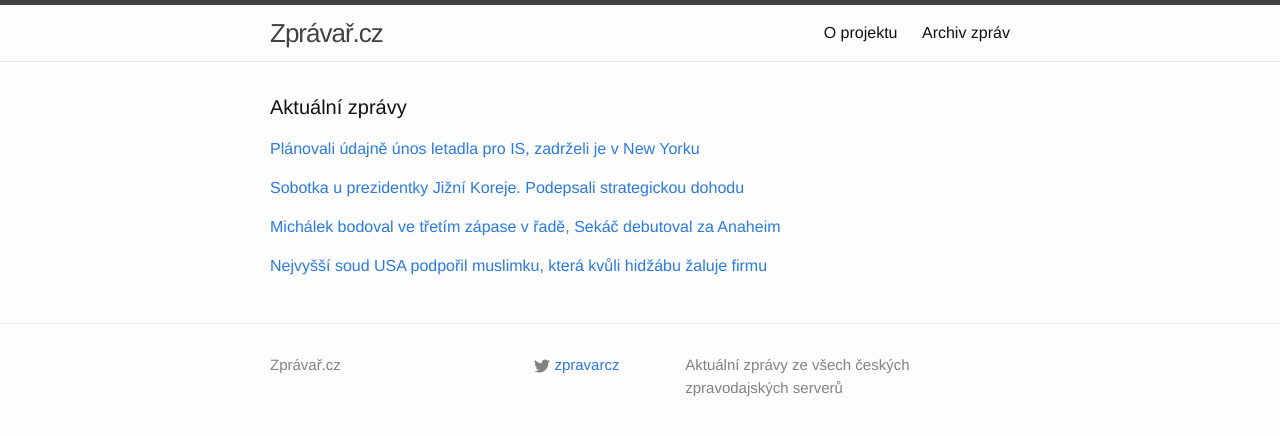
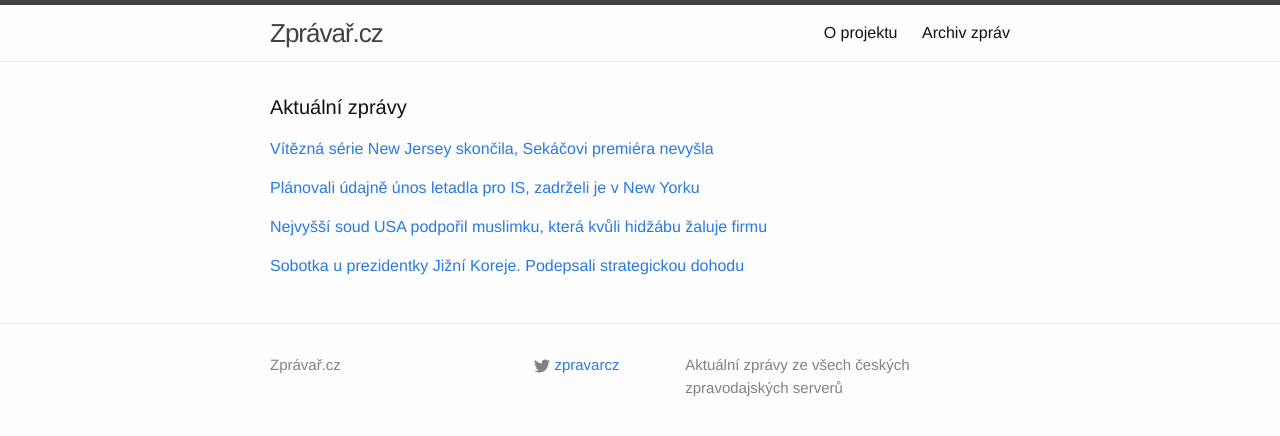
Before and after one commit to adliska/zpravar, a Jekyll site: the page built from index.html, in a window 1280 px wide. Shown: the top 436 px of the page. Built offline with Jekyll 4.4.1, drawn with Linux system fonts in a browser that asks for light colours.

Commit message:
zpravar news update

```diff
--- a/index.html
+++ b/index.html
@@ -5,33 +5,34 @@
 <div class="home">
     <h1 class="page-heading">Aktuální zprávy</h1>
 
-<p><a href="javascript:;" onclick="toggle_visibility('zpravy0')">Plánovali údajně únos letadla pro IS, zadrželi je v New Yorku</a></p>
+<p><a href="javascript:;" onclick="toggle_visibility('zpravy0')">Vítězná série New Jersey skončila, Sekáčovi premiéra nevyšla</a></p>
 <div id="zpravy0" style="display:none">
+<ul>
+<li><a href=http://www.denik.cz/hokej/vitezna-serie-new-jersey-skoncila-sekacovi-premiera-nevysla-20150226.html>Vítězná série New Jersey skončila, Sekáčovi premiéra nevyšla - www.denik.cz</a></li>
+<li><a href=http://hokej.idnes.cz/michalek-bodoval-ve-tretim-zapase-v-rade-f04-/nhl.aspx?c=A150226_071009_nhl_Mkr>Michálek bodoval ve třetím zápase v řadě, Sekáč debutoval za Anaheim - hokej.idnes.cz</a></li>
+<li><a href=http://sport.aktualne.cz/play-off-se-vzdaluje-new-jersey-po-serii-vyher-zase-padlo/r~855a88a8bd7d11e486b9002590604f2e/>Play off se vzdaluje. New Jersey po sérii výher zase padlo - sport.aktualne.cz</a></li>
+<li><a href=http://www.sportovninoviny.cz/zpravy/vitezna-serie-new-jersey-skoncila-sekacovi-premiera-nevysla/1185957>Vítězná série New Jersey skončila, Sekáčovi premiéra nevyšla - www.sportovninoviny.cz</a></li>
+</ul>
+</div><p><a href="javascript:;" onclick="toggle_visibility('zpravy1')">Plánovali údajně únos letadla pro IS, zadrželi je v New Yorku</a></p>
+<div id="zpravy1" style="display:none">
 <ul>
 <li><a href=http://www.ceskatelevize.cz/ct24/svet/302909-planovali-udajne-unos-letadla-pro-is-zadrzeli-je-v-new-yorku/>Plánovali údajně únos letadla pro IS, zadrželi je v New Yorku - www.ceskatelevize.cz</a></li>
 <li><a href=http://zpravy.aktualne.cz/zahranici/tri-cizinci-zadrzeni-v-usa-byli-obvineni-z-podpory-islamistu/r~1a9bd53abd7d11e49fc3002590604f2e/>Tři cizinci zadržení v USA byli obviněni z podpory islamistů - zpravy.aktualne.cz</a></li>
 <li><a href=http://www.ceskatelevize.cz/ct24/svet/302909-planovali-unos-letadla-pro-is-zadrzeli-je-v-new-yorku/>Plánovali únos letadla pro IS, zadrželi je v New Yorku - www.ceskatelevize.cz</a></li>
 <li><a href=http://www.ceskenoviny.cz/zpravy/zpravy/tri-cizinci-v-usa-byli-obvineni-z-podpory-islamistu/1185938>Tři cizinci v USA byli obviněni z podpory islamistů - www.ceskenoviny.cz</a></li>
 </ul>
-</div><p><a href="javascript:;" onclick="toggle_visibility('zpravy1')">Sobotka u prezidentky Jižní Koreje. Podepsali strategickou dohodu </a></p>
-<div id="zpravy1" style="display:none">
+</div><p><a href="javascript:;" onclick="toggle_visibility('zpravy2')">Nejvyšší soud USA podpořil muslimku, která kvůli hidžábu žaluje firmu</a></p>
+<div id="zpravy2" style="display:none">
+<ul>
+<li><a href=http://zpravy.idnes.cz/spor-o-muslimsky-satek-usa-d08-/zahranicni.aspx?c=A150226_065335_zahranicni_skr>Nejvyšší soud USA podpořil muslimku, která kvůli hidžábu žaluje firmu - zpravy.idnes.cz</a></li>
+<li><a href=http://www.novinky.cz/zahranicni/amerika/362697-nejvyssi-soud-usa-podporil-muslimku-ve-sporu-o-noseni-satku.html>Nejvyšší soud USA podpořil muslimku ve sporu o nošení šátku  - www.novinky.cz</a></li>
+<li><a href=http://zpravy.aktualne.cz/zahranici/nejvyssi-soud-usa-podporil-muslimku-ve-sporu-o-noseni-satku/r~264c3ae0bd4211e49e4b0025900fea04/>Nejvyšší soud USA podpořil muslimku ve sporu o nošení šátku - zpravy.aktualne.cz</a></li>
+</ul>
+</div><p><a href="javascript:;" onclick="toggle_visibility('zpravy3')">Sobotka u prezidentky Jižní Koreje. Podepsali strategickou dohodu </a></p>
+<div id="zpravy3" style="display:none">
 <ul>
 <li><a href=http://www.lidovky.cz/sobotka-u-prezidentky-jizni-koreje-podepsali-strategickou-dohodu-104-/zpravy-domov.aspx?c=A150226_073401_ln_domov_rof>Sobotka u prezidentky Jižní Koreje. Podepsali strategickou dohodu  - www.lidovky.cz</a></li>
 <li><a href=http://www.ceskatelevize.cz/ct24/ekonomika/302910-cesko-a-jizni-koreu-spoji-strategicke-partnerstvi/>Česko a Jižní Koreu spojí strategické partnerství - www.ceskatelevize.cz</a></li>
 <li><a href=http://www.ceskenoviny.cz/zpravy/zpravy/premier-sobotka-se-setkal-s-jihokorejskou-prezidentkou/1185951>Premiér Sobotka se setkal s jihokorejskou prezidentkou - www.ceskenoviny.cz</a></li>
 </ul>
-</div><p><a href="javascript:;" onclick="toggle_visibility('zpravy2')">Michálek bodoval ve třetím zápase v řadě, Sekáč debutoval za Anaheim</a></p>
-<div id="zpravy2" style="display:none">
-<ul>
-<li><a href=http://hokej.idnes.cz/michalek-bodoval-ve-tretim-zapase-v-rade-f04-/nhl.aspx?c=A150226_071009_nhl_Mkr>Michálek bodoval ve třetím zápase v řadě, Sekáč debutoval za Anaheim - hokej.idnes.cz</a></li>
-<li><a href=http://sport.aktualne.cz/play-off-se-vzdaluje-new-jersey-po-serii-vyher-zase-padlo/r~855a88a8bd7d11e486b9002590604f2e/>Play off se vzdaluje. New Jersey po sérii výher zase padlo - sport.aktualne.cz</a></li>
-<li><a href=http://www.sportovninoviny.cz/zpravy/vitezna-serie-new-jersey-skoncila-sekacovi-premiera-nevysla/1185957>Vítězná série New Jersey skončila, Sekáčovi premiéra nevyšla - www.sportovninoviny.cz</a></li>
-</ul>
-</div><p><a href="javascript:;" onclick="toggle_visibility('zpravy3')">Nejvyšší soud USA podpořil muslimku, která kvůli hidžábu žaluje firmu</a></p>
-<div id="zpravy3" style="display:none">
-<ul>
-<li><a href=http://zpravy.idnes.cz/spor-o-muslimsky-satek-usa-d08-/zahranicni.aspx?c=A150226_065335_zahranicni_skr>Nejvyšší soud USA podpořil muslimku, která kvůli hidžábu žaluje firmu - zpravy.idnes.cz</a></li>
-<li><a href=http://www.novinky.cz/zahranicni/amerika/362697-nejvyssi-soud-usa-podporil-muslimku-ve-sporu-o-noseni-satku.html>Nejvyšší soud USA podpořil muslimku ve sporu o nošení šátku  - www.novinky.cz</a></li>
-<li><a href=http://zpravy.aktualne.cz/zahranici/nejvyssi-soud-usa-podporil-muslimku-ve-sporu-o-noseni-satku/r~264c3ae0bd4211e49e4b0025900fea04/>Nejvyšší soud USA podpořil muslimku ve sporu o nošení šátku - zpravy.aktualne.cz</a></li>
-</ul>
 </div></div>
```
